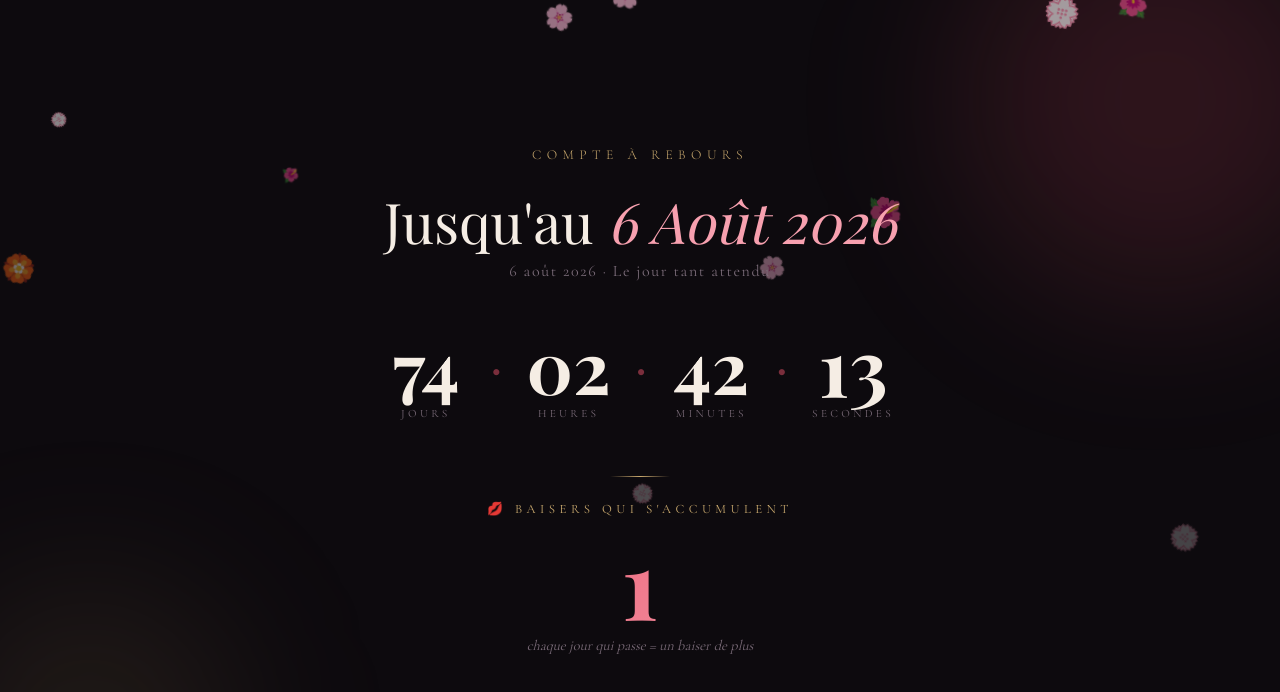
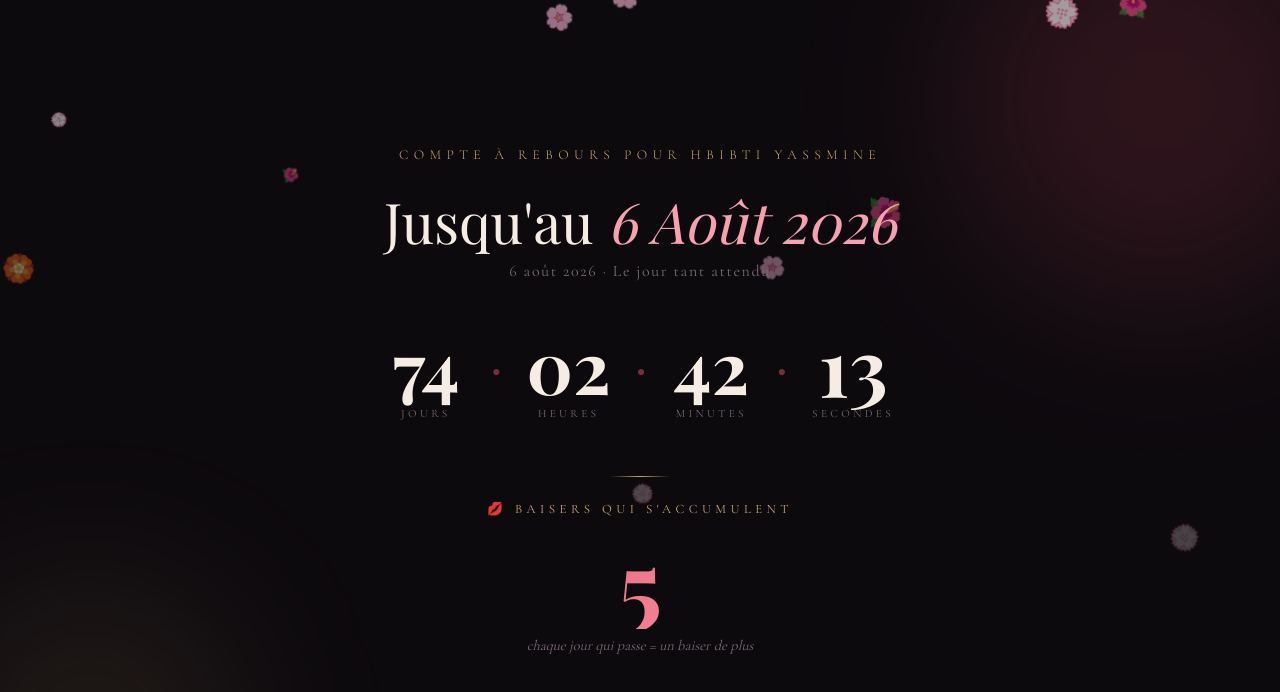
Before and after one commit to tkassimi91-png/yassminaa, a plain HTML site: page index.html in a window 1280 px wide. Drawn offline with nearby package versions, Linux system fonts and the light colour scheme; a web font is replaced by a local one.

Commit message:
Update index.html

```diff
--- a/index.html
+++ b/index.html
@@ -3,7 +3,7 @@
 <head>
   <meta charset="UTF-8" />
   <meta name="viewport" content="width=device-width, initial-scale=1.0"/>
-  <title>Countdown to 6 June</title>
+  <title>Countdown to 6 June just for yassmine</title>
   <link href="https://fonts.googleapis.com/css2?family=Playfair+Display:ital,wght@0,400;0,700;1,400&family=Cormorant+Garamond:wght@300;400;600&display=swap" rel="stylesheet"/>
   <style>
     :root {
@@ -242,7 +242,7 @@
   <div class="bg-petals" id="petals"></div>
 
   <div class="card">
-    <div class="label-top">Compte à rebours</div>
+    <div class="label-top">Compte à rebours pour hbibti Yassmine</div>
     <h1>Jusqu'au <em>6 Août 2026</em></h1>
     <div class="subtitle">6 août 2026 · Le jour tant attendu</div>
 
@@ -290,12 +290,12 @@
   // Let's define: kisses = (totalDays - daysLeft)
   // totalDays = total days between now (at load) and target.
 
-  const NOW_AT_LOAD = new Date();
-  NOW_AT_LOAD.setHours(0,0,0,0);
+  // START_DATE fixe = nhar li bdat fiha l page (ma tbdalch)
+  const START_DATE = new Date('2026-05-19T00:00:00');
   const TARGET_START = new Date(TARGET);
   TARGET_START.setHours(0,0,0,0);
 
-  const TOTAL_DAYS = Math.round((TARGET_START - NOW_AT_LOAD) / 86400000);
+  const TOTAL_DAYS = Math.round((TARGET_START - START_DATE) / 86400000);
 
   // ── PETALS ───────────────────────────────────────────────
   const petalsEl = document.getElementById('petals');
```
